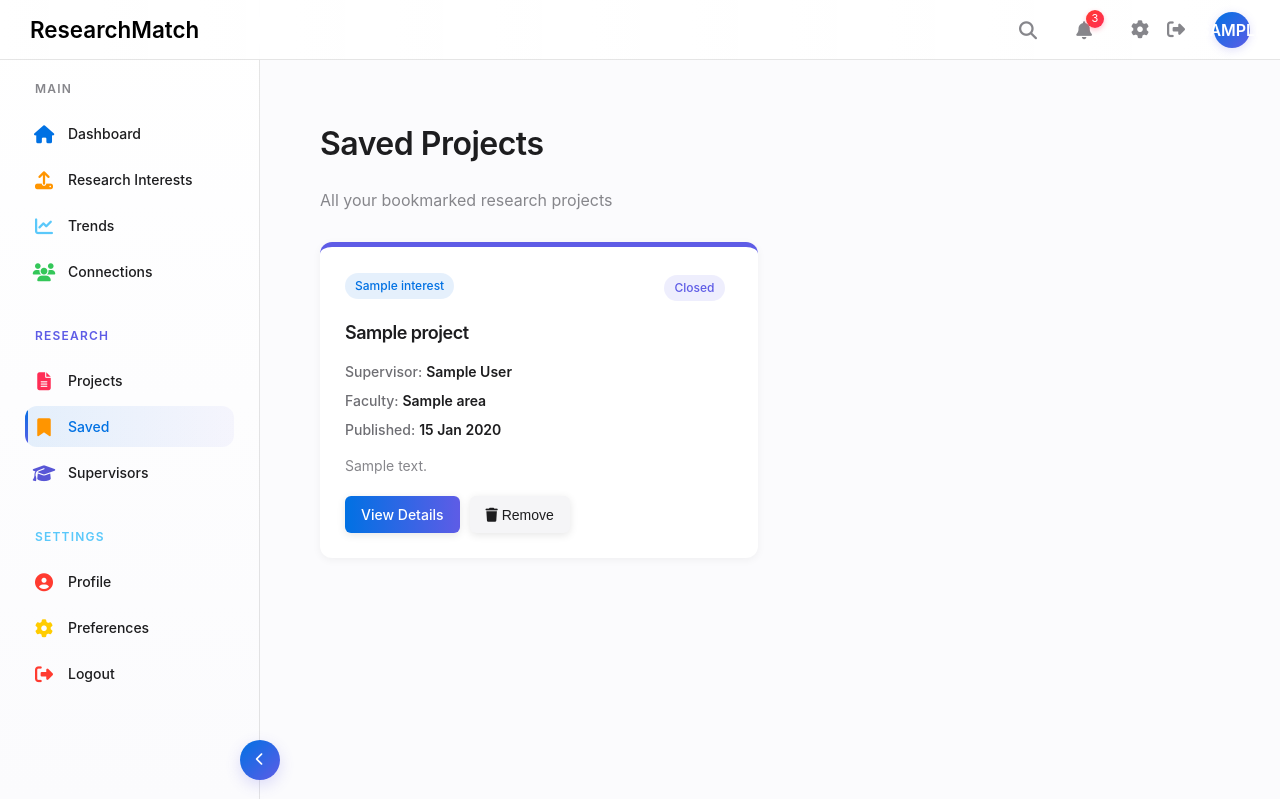
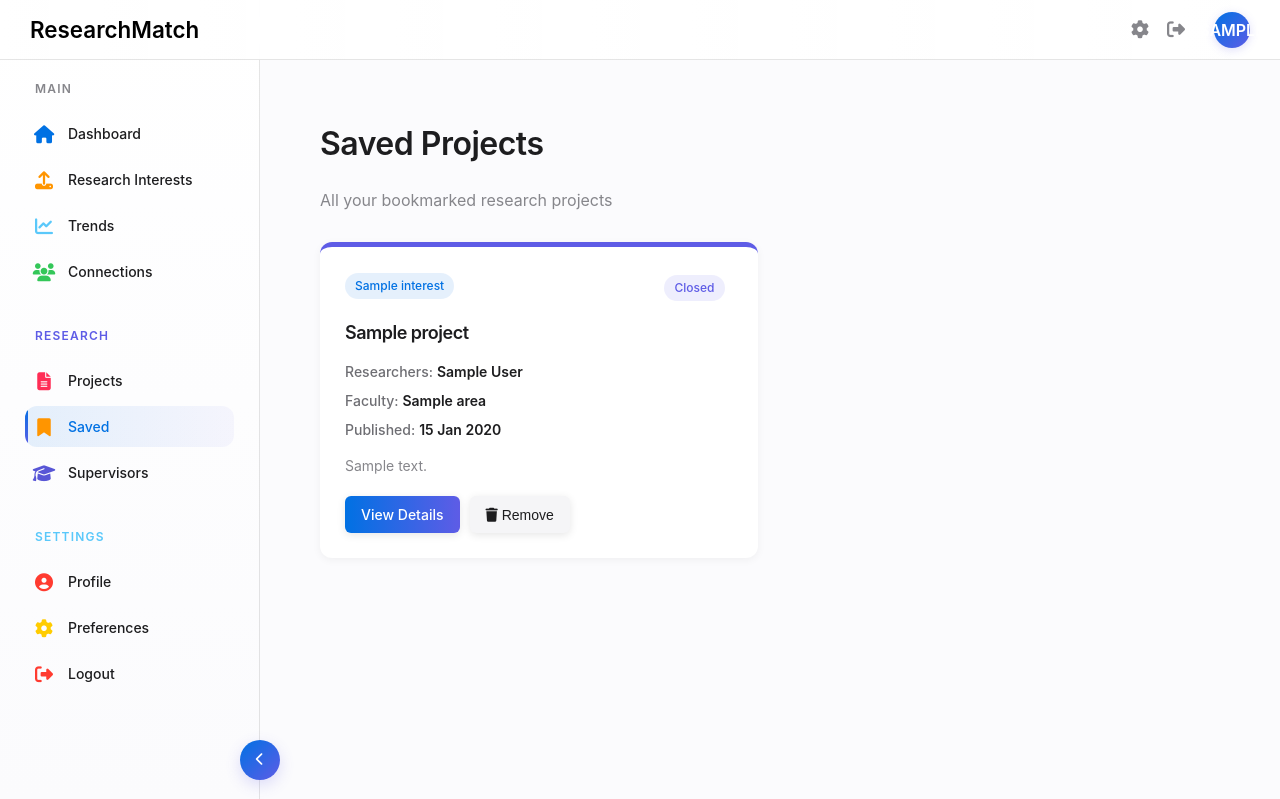
Before and after one commit to spuddydev/CITS3403_Group_Project, a Flask app: template templates/saved.html in a window 1280 px wide. Shown: the top 799 px of the page. Run offline with Flask 3, Linux system fonts and the light colour scheme; the template is opened without the code that fills it: most values are stand-ins (such as "Sample title", 1, 10 or a date in 2020).

Commit message:
Fixes to saved.html and Button rerouting

```diff
--- a/app.py
+++ b/app.py
@@ -182,7 +182,6 @@ def register():
         db.session.add(new_user)
         db.session.commit()
 
-        flash("Account created successfully! You can now log in.", "success")
         return redirect(url_for('login'))  # Redirect to login page after successful registration
 
     return render_template('register.html', form=form)
--- a/templates/base.html
+++ b/templates/base.html
@@ -22,13 +22,6 @@
 
             <div class="nav-actions">
                 {% if is_authenticated_page or '/dashboard' in request.path or '/upload' in request.path or '/trends' in request.path or '/social' in request.path or '/settings' in request.path or '/projects' in request.path or '/saved' in request.path or '/supervisors' in request.path or '/profile' in request.path %}
-                    <div class="nav-action-item">
-                        <i class="fas fa-search"></i>
-                    </div>
-                    <div class="nav-action-item">
-                        <i class="fas fa-bell"></i>
-                        <span class="notification-badge">3</span>
-                    </div>
                     <div class="user-profile">
                         <div class="nav-action-item">
                             <a href="/settings">
@@ -40,9 +33,11 @@
                                 <i class="fas fa-sign-out-alt"></i>
                             </a>
                         </div>
-                        <div class="user-avatar">
-                            {{ user_name[0].upper() if user_name else 'U' }}
-                        </div>
+                        <a href="{{ url_for('profile') }}">
+                            <div class="user-avatar">
+                                {{ user_name[0].upper() if user_name else 'U' }}
+                            </div>
+                        </a>
                     </div>
                 {% else %}
                     <a href="/login" class="btn-sign-in">Sign In</a>
--- a/templates/saved.html
+++ b/templates/saved.html
@@ -30,10 +30,10 @@
 
                 <div class="project-meta">
                     <div class="meta-item">
-                        <span class="meta-label">Supervisor:</span>
+                        <span class="meta-label">Researchers:</span>
                         <span class="meta-value">
-                            {% for supervisor in project.supervisors %}
-                                {{ supervisor.first_name }} {{ supervisor.last_name }}{% if not loop.last %}, {% endif %}
+                            {% for researcher in project.researchers %}
+                                {{ researcher.first_name }} {{ researcher.last_name }}{% if not loop.last %}, {% endif %}
                             {% endfor %}
                         </span>
                     </div>
@@ -41,7 +41,7 @@
                     <div class="meta-item">
                         <span class="meta-label">Faculty:</span>
                         <span class="meta-value">
-                            {% for area in project.research_area %}
+                            {% for area in project.research_areas %}
                                 {{ area.area }}{% if not loop.last %}, {% endif %}
                             {% endfor %}
                         </span>
```
Also changed, not shown: instance/site.db.
